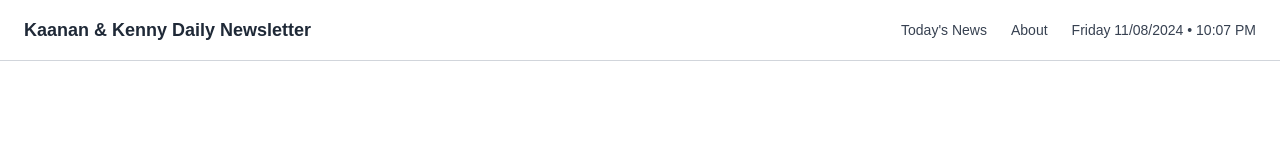
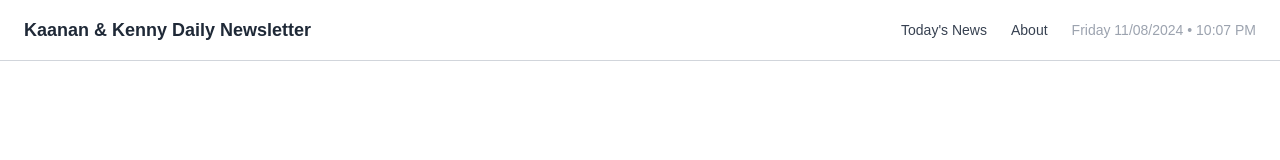
Before and after one commit to kaanan99/News-Summarizer, a Next.js app in the folder news-summarizer/: page / in a window 1280 px wide. Shown: the top 160 px of the page. Built offline with nearby package versions, Linux system fonts and the light colour scheme.

Commit message:
changed datetime text color

```diff
--- a/news-summarizer/src/app/NavBar.tsx
+++ b/news-summarizer/src/app/NavBar.tsx
@@ -47,7 +47,7 @@
           >
             About
           </a>
-          <span className="text-sm font-medium text-gray-700">
+          <span className="text-sm font-medium text-gray-400">
             {currentDateTime}
           </span>
         </div>
```
